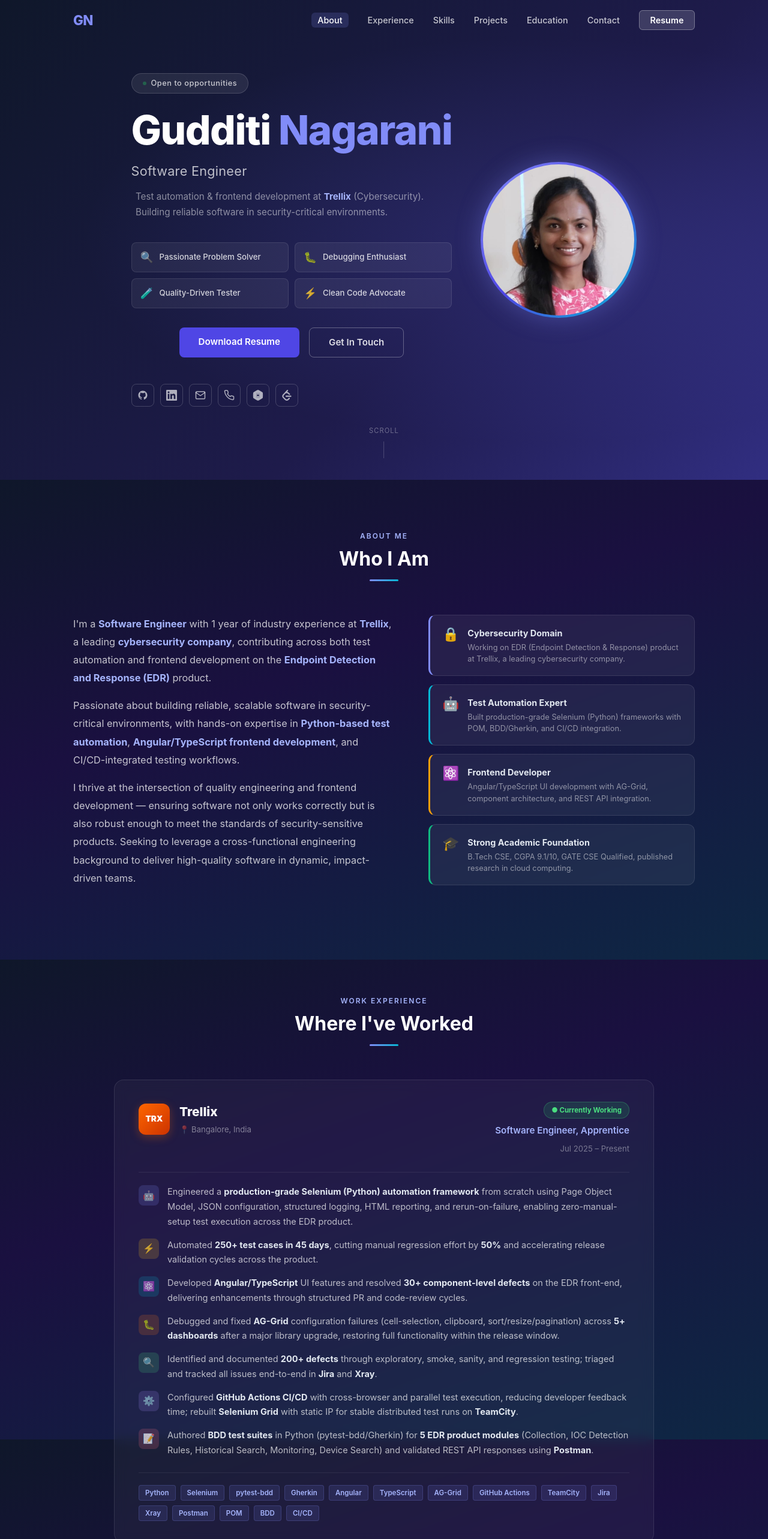
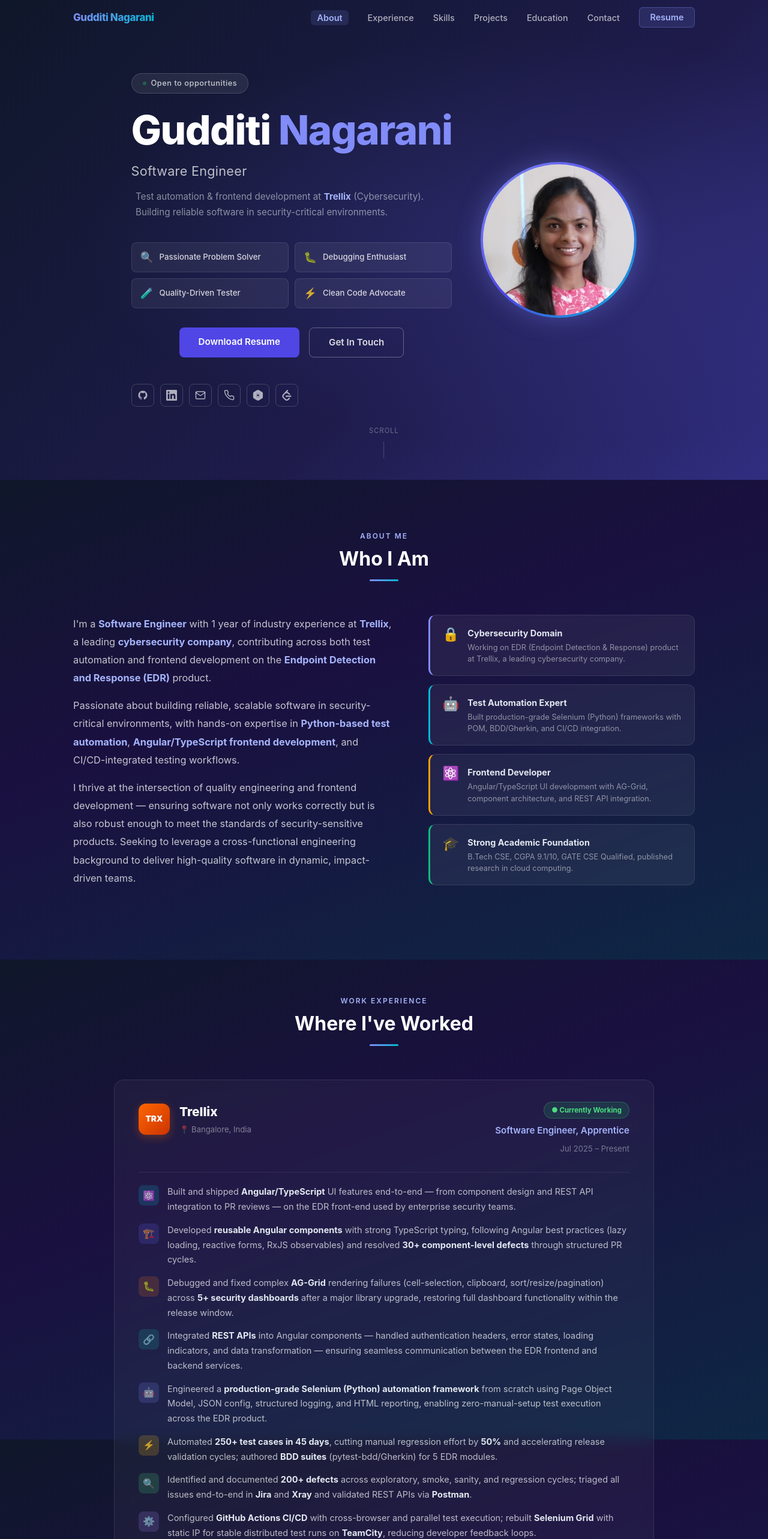
Before and after one commit to Nagarani-22/portfolio, a React (Vite) app: page / in a window 1280 px wide. Shown: the top 2566 px of the page at 60% size. Built offline with nearby package versions, Linux system fonts and the light colour scheme.

Commit message:
Full name in nav, consistent dark navbar, expanded experience with dev work

```diff
--- a/src/components/Experience.jsx
+++ b/src/components/Experience.jsx
@@ -2,43 +2,48 @@
 
 const BULLETS = [
   {
+    icon: '⚛️',
+    color: 'rgba(6,182,212,0.18)',
+    text: <>Built and shipped <strong>Angular/TypeScript</strong> UI features end-to-end — from component design and REST API integration to PR reviews — on the EDR front-end used by enterprise security teams.</>
+  },
+  {
+    icon: '🏗️',
+    color: 'rgba(99,102,241,0.18)',
+    text: <>Developed <strong>reusable Angular components</strong> with strong TypeScript typing, following Angular best practices (lazy loading, reactive forms, RxJS observables) and resolved <strong>30+ component-level defects</strong> through structured PR cycles.</>
+  },
+  {
+    icon: '🐛',
+    color: 'rgba(249,115,22,0.18)',
+    text: <>Debugged and fixed complex <strong>AG-Grid</strong> rendering failures (cell-selection, clipboard, sort/resize/pagination) across <strong>5+ security dashboards</strong> after a major library upgrade, restoring full dashboard functionality within the release window.</>
+  },
+  {
+    icon: '🔗',
+    color: 'rgba(20,184,166,0.18)',
+    text: <>Integrated <strong>REST APIs</strong> into Angular components — handled authentication headers, error states, loading indicators, and data transformation — ensuring seamless communication between the EDR frontend and backend services.</>
+  },
+  {
     icon: '🤖',
     color: 'rgba(129,140,248,0.18)',
-    text: <>Engineered a <strong>production-grade Selenium (Python) automation framework</strong> from scratch using Page Object Model, JSON configuration, structured logging, HTML reporting, and rerun-on-failure, enabling zero-manual-setup test execution across the EDR product.</>
+    text: <>Engineered a <strong>production-grade Selenium (Python) automation framework</strong> from scratch using Page Object Model, JSON config, structured logging, and HTML reporting, enabling zero-manual-setup test execution across the EDR product.</>
   },
   {
     icon: '⚡',
     color: 'rgba(251,191,36,0.18)',
-    text: <>Automated <strong>250+ test cases in 45 days</strong>, cutting manual regression effort by <strong>50%</strong> and accelerating release validation cycles across the product.</>
-  },
-  {
-    icon: '⚛️',
-    color: 'rgba(6,182,212,0.18)',
-    text: <>Developed <strong>Angular/TypeScript</strong> UI features and resolved <strong>30+ component-level defects</strong> on the EDR front-end, delivering enhancements through structured PR and code-review cycles.</>
-  },
-  {
-    icon: '🐛',
-    color: 'rgba(249,115,22,0.18)',
-    text: <>Debugged and fixed <strong>AG-Grid</strong> configuration failures (cell-selection, clipboard, sort/resize/pagination) across <strong>5+ dashboards</strong> after a major library upgrade, restoring full functionality within the release window.</>
+    text: <>Automated <strong>250+ test cases in 45 days</strong>, cutting manual regression effort by <strong>50%</strong> and accelerating release validation cycles; authored <strong>BDD suites</strong> (pytest-bdd/Gherkin) for 5 EDR modules.</>
   },
   {
     icon: '🔍',
     color: 'rgba(74,222,128,0.18)',
-    text: <>Identified and documented <strong>200+ defects</strong> through exploratory, smoke, sanity, and regression testing; triaged and tracked all issues end-to-end in <strong>Jira</strong> and <strong>Xray</strong>.</>
+    text: <>Identified and documented <strong>200+ defects</strong> across exploratory, smoke, sanity, and regression cycles; triaged all issues end-to-end in <strong>Jira</strong> and <strong>Xray</strong> and validated REST APIs via <strong>Postman</strong>.</>
   },
   {
     icon: '⚙️',
     color: 'rgba(167,139,250,0.18)',
-    text: <>Configured <strong>GitHub Actions CI/CD</strong> with cross-browser and parallel test execution, reducing developer feedback time; rebuilt <strong>Selenium Grid</strong> with static IP for stable distributed test runs on <strong>TeamCity</strong>.</>
-  },
-  {
-    icon: '📝',
-    color: 'rgba(251,113,133,0.18)',
-    text: <>Authored <strong>BDD test suites</strong> in Python (pytest-bdd/Gherkin) for <strong>5 EDR product modules</strong> (Collection, IOC Detection Rules, Historical Search, Monitoring, Device Search) and validated REST API responses using <strong>Postman</strong>.</>
+    text: <>Configured <strong>GitHub Actions CI/CD</strong> with cross-browser and parallel test execution; rebuilt <strong>Selenium Grid</strong> with static IP for stable distributed test runs on <strong>TeamCity</strong>, reducing developer feedback loops.</>
   }
 ]
 
-const TAGS = ['Python', 'Selenium', 'pytest-bdd', 'Gherkin', 'Angular', 'TypeScript', 'AG-Grid', 'GitHub Actions', 'TeamCity', 'Jira', 'Xray', 'Postman', 'POM', 'BDD', 'CI/CD']
+const TAGS = ['Angular', 'TypeScript', 'RxJS', 'AG-Grid', 'REST API', 'Python', 'Selenium', 'pytest-bdd', 'Gherkin', 'GitHub Actions', 'TeamCity', 'Jira', 'Xray', 'Postman', 'POM', 'BDD', 'CI/CD']
 
 export default function Experience() {
   const ref = useFadeIn()
--- a/src/components/Navbar.jsx
+++ b/src/components/Navbar.jsx
@@ -35,7 +35,7 @@
   return (
     <nav className={`navbar${scrolled ? ' scrolled' : ''}`}>
       <div className="container">
-        <a href="#hero" className="nav-logo" onClick={close}>GN</a>
+        <a href="#hero" className="nav-logo" onClick={close}>Gudditi Nagarani</a>
 
         <ul className={`nav-links${menuOpen ? ' open' : ''}`}>
           {LINKS.map(l => (
--- a/src/index.css
+++ b/src/index.css
@@ -79,13 +79,13 @@
   top: 0; left: 0; right: 0;
   z-index: 1000;
   padding: 1rem 0;
-  transition: var(--transition);
+  transition: background 0.3s, box-shadow 0.3s;
   background: transparent;
 }
 .navbar.scrolled {
-  background: rgba(255,255,255,0.95);
-  backdrop-filter: blur(12px);
-  box-shadow: var(--shadow-sm);
+  background: rgba(15,23,42,0.88);
+  backdrop-filter: blur(16px);
+  box-shadow: 0 1px 0 rgba(255,255,255,0.06);
 }
 .navbar .container {
   display: flex;
@@ -93,12 +93,15 @@
   justify-content: space-between;
 }
 .nav-logo {
-  font-size: 1.4rem;
+  font-size: 1.05rem;
   font-weight: 800;
-  color: #818cf8;
-  letter-spacing: -0.5px;
+  background: linear-gradient(90deg, #818cf8, #06b6d4);
+  -webkit-background-clip: text;
+  -webkit-text-fill-color: transparent;
+  background-clip: text;
+  letter-spacing: -0.3px;
+  white-space: nowrap;
 }
-.navbar.scrolled .nav-logo { color: var(--accent); }
 .nav-links {
   display: flex;
   align-items: center;
@@ -107,38 +110,27 @@
 .nav-links a {
   font-size: 0.9rem;
   font-weight: 500;
-  color: rgba(255,255,255,0.75);
+  color: rgba(255,255,255,0.65);
   transition: color 0.2s;
 }
-.navbar.scrolled .nav-links a { color: var(--secondary); }
 .nav-links a:hover { color: #fff; }
-.navbar.scrolled .nav-links a:hover { color: var(--accent); }
 .nav-links a.nav-active {
-  color: #fff !important;
-  background: rgba(129,140,248,0.18);
+  color: #a5b4fc !important;
+  background: rgba(129,140,248,0.15);
   border-radius: 6px;
   padding: 4px 10px;
-}
-.navbar.scrolled .nav-links a.nav-active {
-  color: var(--accent) !important;
-  background: var(--accent-light);
+  font-weight: 600;
 }
 .nav-resume-btn {
   padding: 0.45rem 1.1rem;
-  background: rgba(255,255,255,0.15) !important;
-  color: #fff !important;
-  border: 1px solid rgba(255,255,255,0.3) !important;
+  background: rgba(129,140,248,0.15) !important;
+  color: #a5b4fc !important;
+  border: 1px solid rgba(129,140,248,0.35) !important;
   border-radius: 6px;
   font-weight: 600 !important;
-  transition: background 0.2s !important;
+  transition: background 0.2s, color 0.2s !important;
 }
-.navbar.scrolled .nav-resume-btn {
-  background: var(--accent) !important;
-  color: #fff !important;
-  border-color: transparent !important;
-}
-.nav-resume-btn:hover { background: rgba(255,255,255,0.25) !important; }
-.navbar.scrolled .nav-resume-btn:hover { background: var(--accent-hover) !important; }
+.nav-resume-btn:hover { background: rgba(129,140,248,0.28) !important; color: #fff !important; }
 .hamburger {
   display: none;
   flex-direction: column;
@@ -798,19 +790,21 @@
     top: 0; right: -100%;
     width: 260px;
     height: 100vh;
-    background: #fff;
+    background: rgba(15,23,42,0.97);
+    backdrop-filter: blur(20px);
     flex-direction: column;
     justify-content: center;
     gap: 2rem;
-    box-shadow: -4px 0 20px rgba(0,0,0,0.12);
+    box-shadow: -4px 0 32px rgba(0,0,0,0.4);
     transition: right 0.3s ease;
     padding: 2rem;
     z-index: 999;
+    border-left: 1px solid rgba(255,255,255,0.07);
   }
   .nav-links.open { right: 0; }
-  .nav-links a { font-size: 1rem; color: var(--secondary) !important; }
-  .nav-links a:hover { color: var(--accent) !important; }
-  .nav-resume-btn { background: var(--accent) !important; color: #fff !important; border-color: transparent !important; }
+  .nav-links a { font-size: 1rem; color: rgba(255,255,255,0.7) !important; }
+  .nav-links a:hover { color: #fff !important; }
+  .nav-links a.nav-active { color: #a5b4fc !important; background: rgba(129,140,248,0.15); }
   .hamburger { display: flex; z-index: 1001; position: relative; }
   .hero-passions { grid-template-columns: 1fr; gap: 8px; }
   .projects-grid { grid-template-columns: 1fr; }
```
